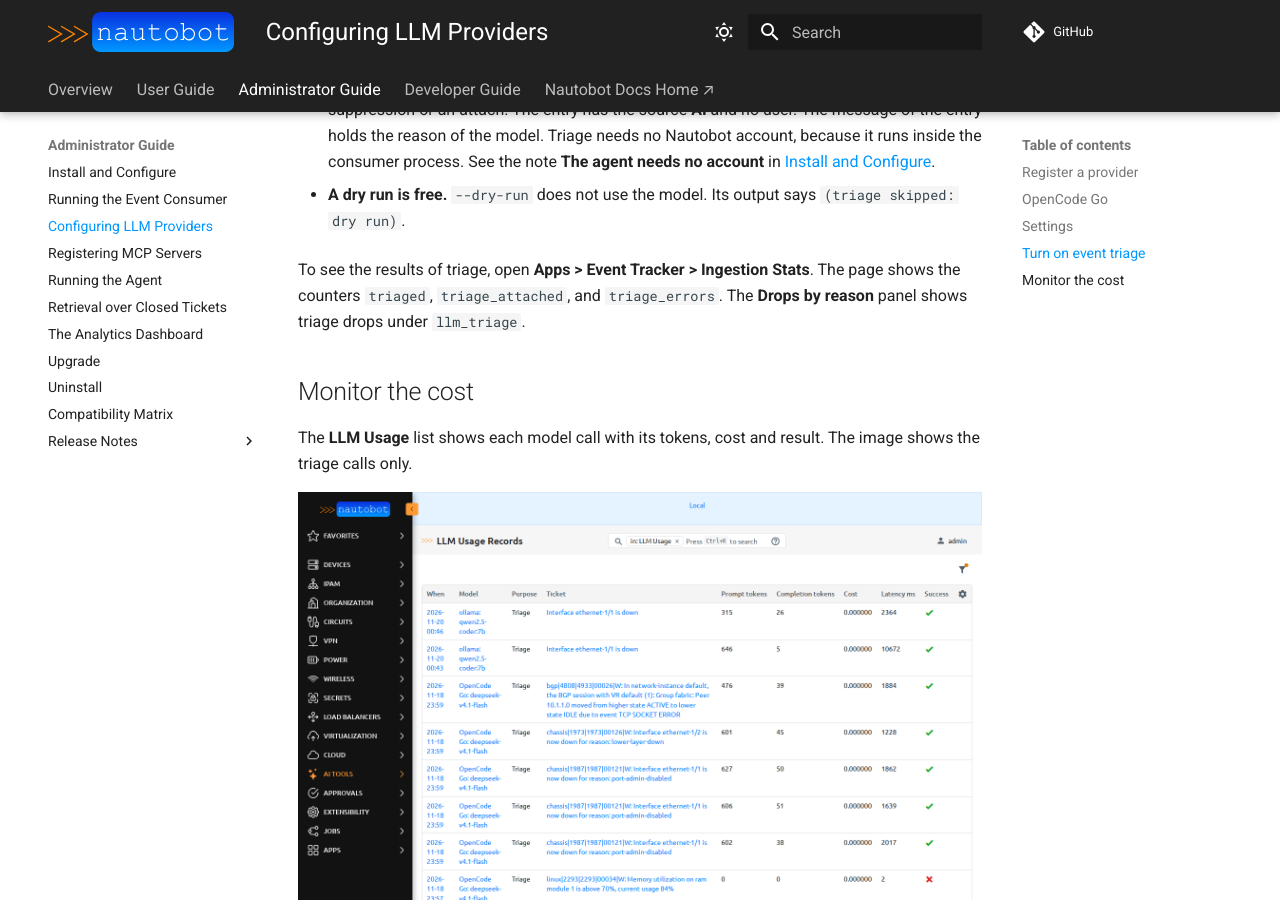
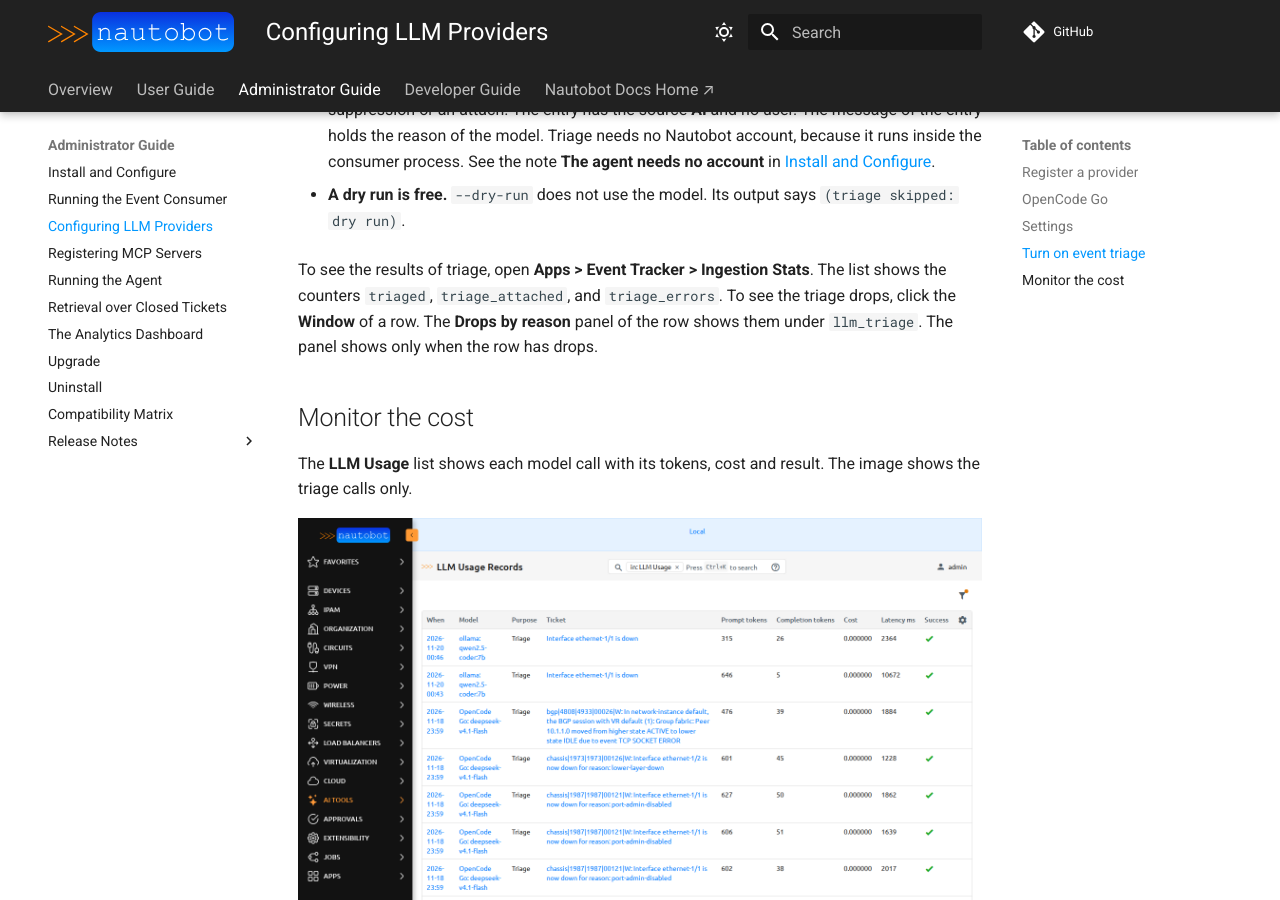
Before and after one commit to jtdub/nautobot-app-event-tracker, an MkDocs documentation site: the page built from docs/admin/llm.md, in a window 1280 px wide and 900 px high, scrolled down 8533 px. Built offline with MkDocs 1.6.1 and Material for MkDocs 9.7.7, drawn with Linux system fonts in a browser that asks for light colours; comment, search, counter and statistics services are not loaded.

Commit message:
55: Address UX finding on the Ingestion Stats path
Claude-Session: https://claude.ai/code/session_015Wtbd2fwPED1G32sMDVngA

```diff
--- a/docs/admin/llm.md
+++ b/docs/admin/llm.md
@@ -364,9 +364,10 @@ Read these points before you turn on triage:
 - **A dry run is free.** `--dry-run` does not use the model. Its output says
   `(triage skipped: dry run)`.
 
-To see the results of triage, open **Apps > Event Tracker > Ingestion Stats**. The page shows the
-counters `triaged`, `triage_attached`, and `triage_errors`. The **Drops by reason** panel shows
-triage drops under `llm_triage`.
+To see the results of triage, open **Apps > Event Tracker > Ingestion Stats**. The list shows the
+counters `triaged`, `triage_attached`, and `triage_errors`. To see the triage drops, click the
+**Window** of a row. The **Drops by reason** panel of the row shows them under `llm_triage`. The
+panel shows only when the row has drops.
 
 ## Monitor the cost {#watching-the-spend}
 
```
